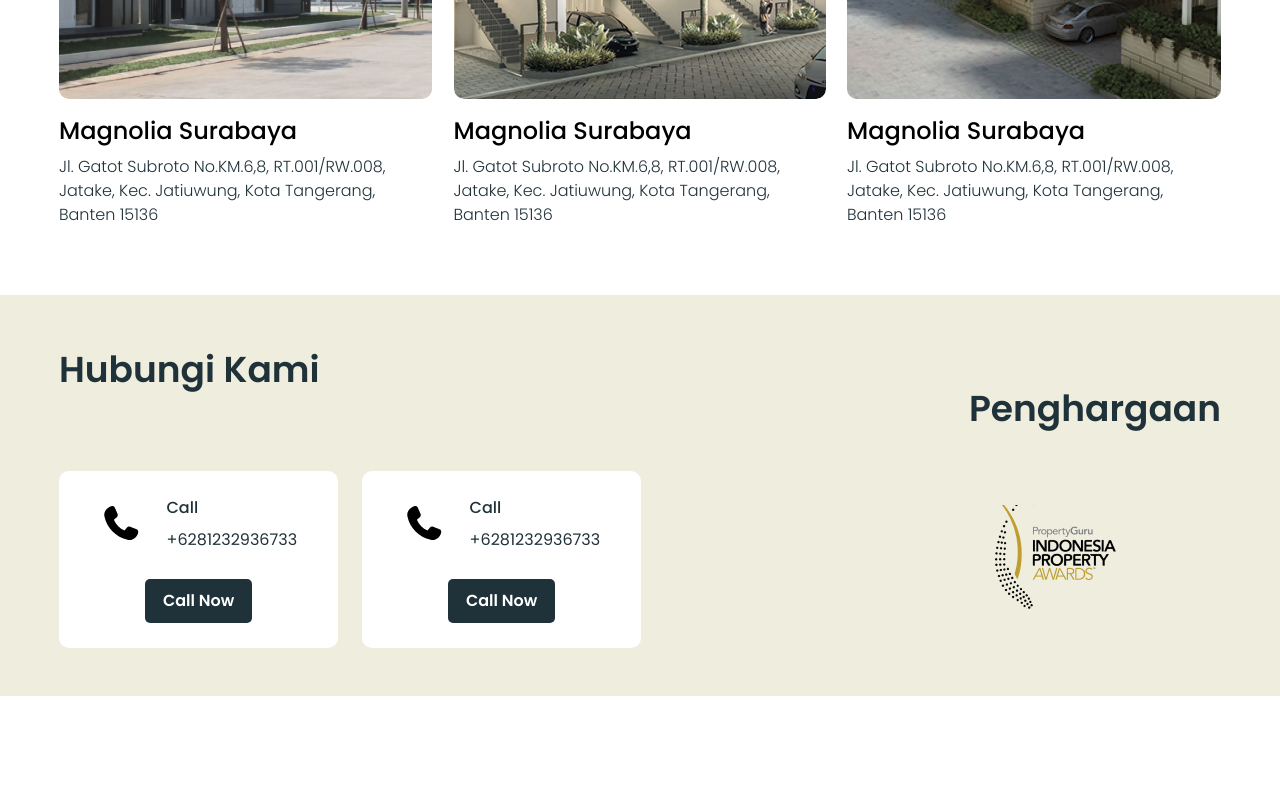
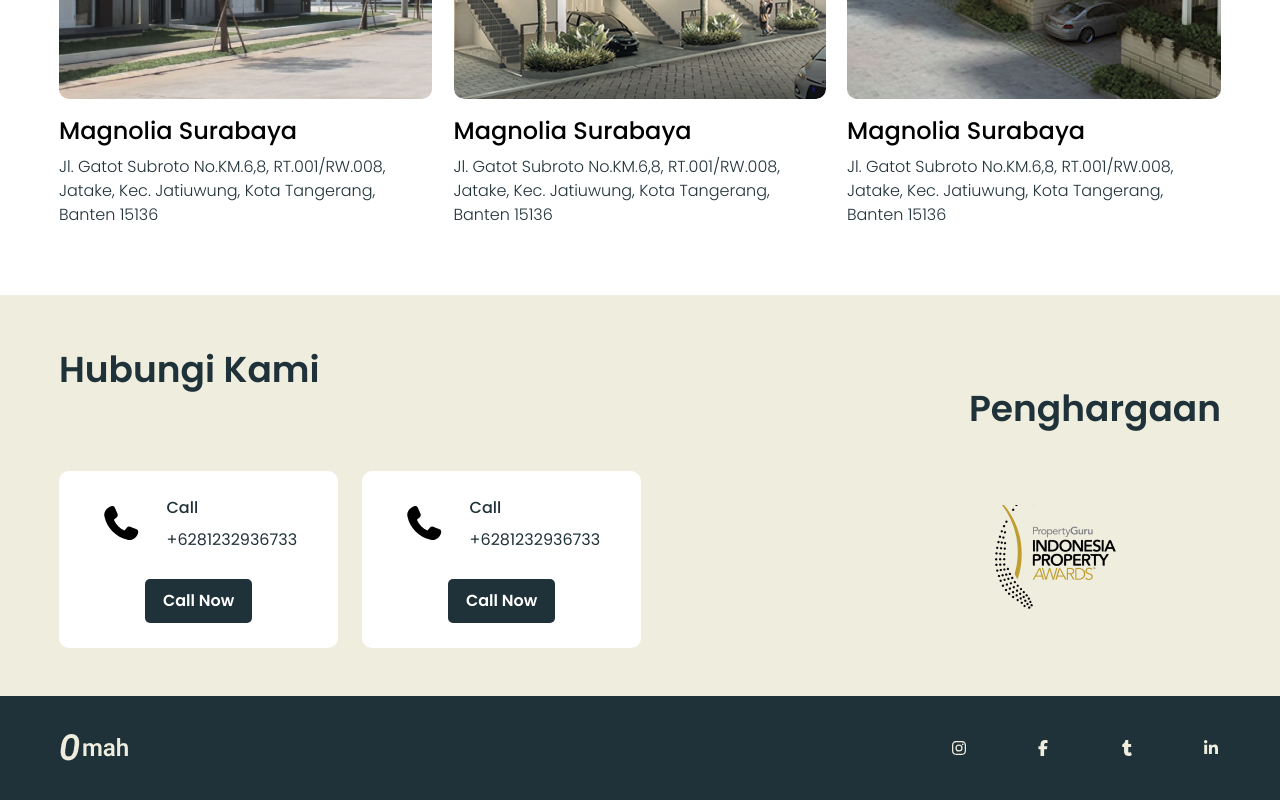
Before and after one commit to mesbaulrafi/omah, a website: page index.html in a window 1280 px wide. Shown: the part 2839-3639 px from the top of the page. Before the commit the page ends 3535 px from the top, so only its background shows below. Drawn offline with Linux system fonts and the light colour scheme.

Commit message:
feat: Footer Part

```diff
--- a/index.html
+++ b/index.html
@@ -242,7 +242,7 @@
       <div class="py-12 bg-[#EEEDDE]">
         <div class="container">
           <div class="flex justify-between">
-          <div class="left">
+          <div class="">
             <h3 class="font-Poppins font-semibold text-[36px] text-[#203239]">
               Hubungi Kami
             </h3>
@@ -291,7 +291,7 @@
               </div>
             </div>
           </div>
-          <div class="right">
+          <div class="">
             <h3 class="font-Poppins font-semibold text-[36px] text-[#203239]">
               Penghargaan
             </h3>
@@ -305,8 +305,25 @@
     </section>
     <!-- Contact Part End -->
 
-    <!-- Footer Botom Part Start  -->
-    <!-- Footer Botom Part End -->
+     <!-- footer part start -->
+    <footer class="py-7.75 bg-[#203239]">
+        <div class="container">
+            <div class="flex justify-between">
+                <div class="">
+                    <img src="src/images/footerLogo.png" alt="">
+                </div>
+                <div class="">
+                    <div class="flex gap-x-16">
+                        <i class="fa-brands fa-instagram text-[#EEEDDE] cursor-pointer"></i>
+                        <i class="fa-brands fa-facebook-f text-[#EEEDDE] cursor-pointer"></i>
+                        <i class="fa-brands fa-tumblr text-[#EEEDDE] cursor-pointer"></i>
+                        <i class="fa-brands fa-linkedin-in text-[#EEEDDE] cursor-pointer"></i>
+                    </div>
+                </div>
+            </div>
+        </div>
+    </footer>
+    <!-- footer part end -->
 
     <!-- All script js Start -->
     <script src="/src/js/all.min.js"></script>
```
Also changed, not shown: src/images/footerLogo.png (added), src/output.css.
